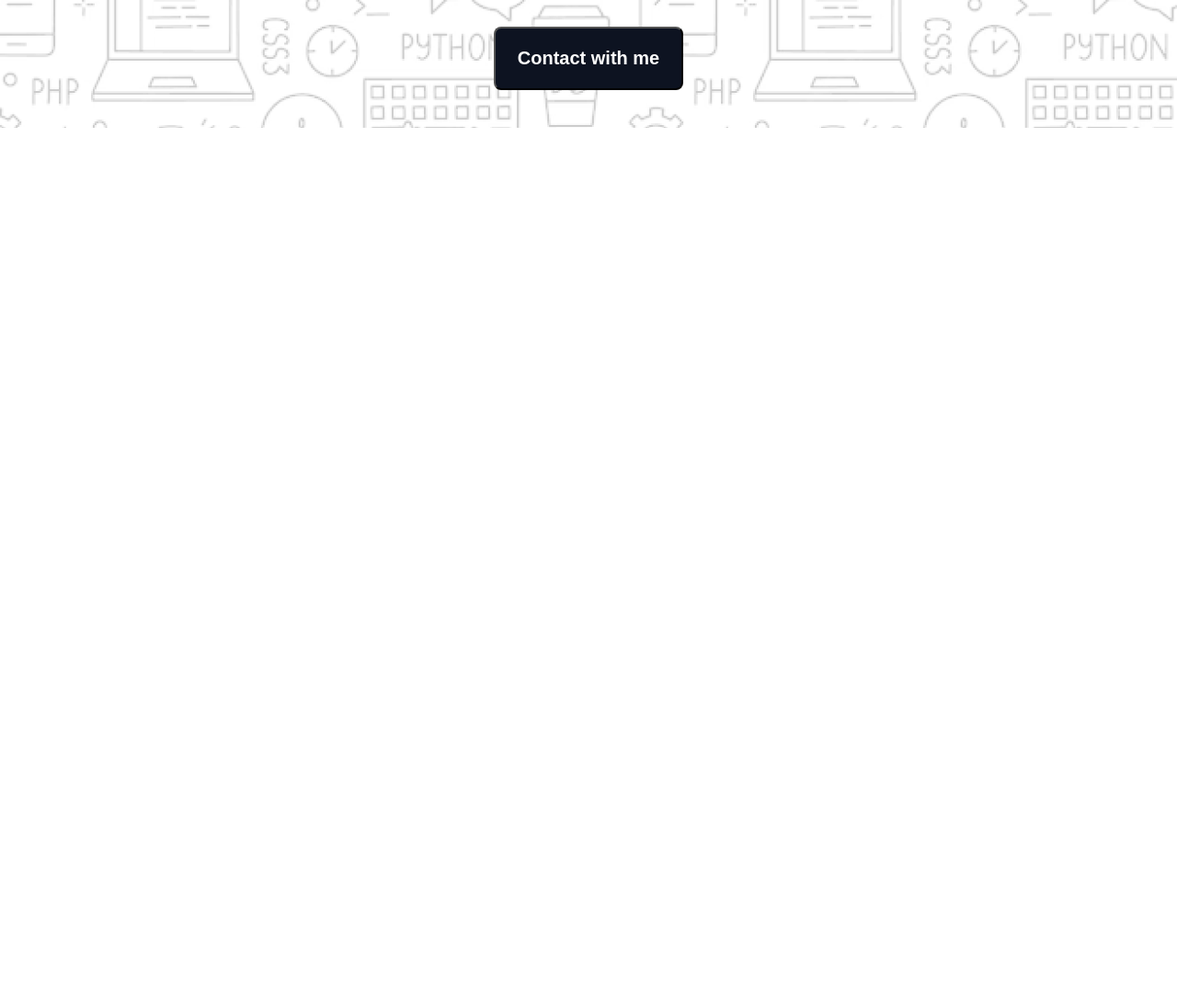
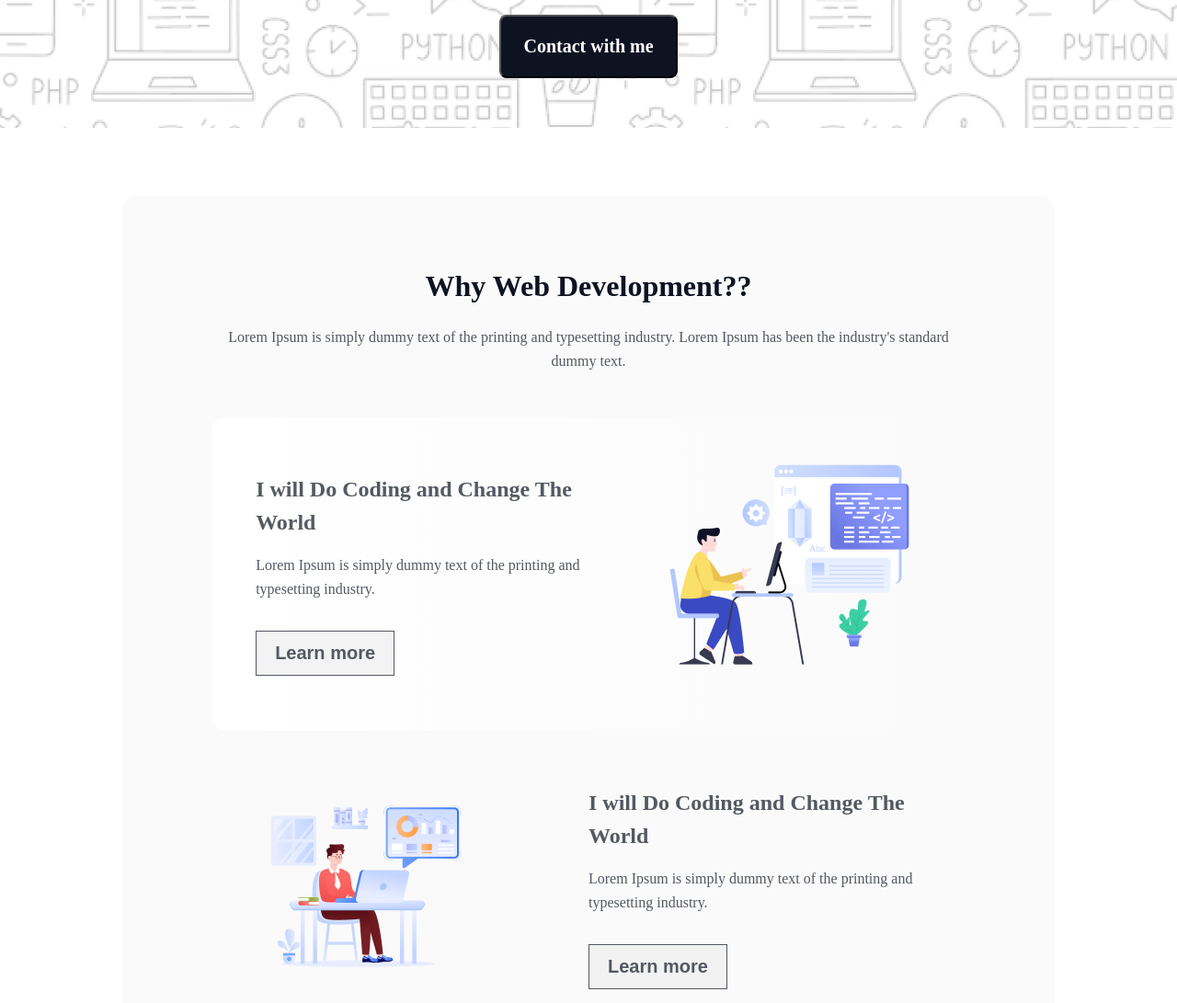
Before and after one commit to DeveloperShariful/batch-10-1st-assignment-, a plain HTML site: page index.html in a window 1280 px wide. Shown: the part 513-1604 px from the top of the page at 92% size. Before the commit the page ends 800 px from the top, so only its background shows below. Drawn offline with Linux system fonts and the light colour scheme; a web font is replaced by a local one.

Commit message:
reason-of-development section compleat

```diff
--- a/index.html
+++ b/index.html
@@ -16,9 +16,10 @@
                 <img src="./assets/Group.png" alt="">
             </div>
             <h1>"In the near future, I hope to become a Developer."</h1>
-            <p>Lorem Ipsum is simply dummy text of the printing and typesetting industry. Lorem Ipsum has been the industry's standard dummy text.</p>
+            <p>Lorem Ipsum is simply dummy text of the printing and typesetting industry. Lorem Ipsum has been the
+                industry's standard dummy text.</p>
             <div class="header-content-button">
-                <a href="#"><button >Contact with me</button></a>
+                <a href="#"><button>Contact with me</button></a>
             </div>
         </div>
     </header>
@@ -26,7 +27,47 @@
 
     <!-- Main start -->
     <main>
+        <section id="reason-of-development">
+            <div class="reason-heading">
+                <h1>Why Web Development??</h1>
+                <p>Lorem Ipsum is simply dummy text of the printing and typesetting industry. Lorem Ipsum has been the
+                    industry's standard dummy text.</p>
+            </div>
+            <div class="reason-items">
+                <div class="item-1">
+                    <div class="item-1-content">
+                        <h2>I will Do Coding and Change The World</h2>
+                        <p>Lorem Ipsum is simply dummy text of the printing and typesetting industry.</p>
+                        <a href="#"><button class="btn-primary">Learn more</button></a>
+                    </div>
+                    <div class="item-1-image">
+                        <img src="assets/Layer_1.png" alt="">
+                    </div>
+                </div>
+                <div class="item-2">
+                    <div class="item-2-image">
+                        <img src="assets/Group 3.png" alt="">
+                    </div>
+                    <div class="item-2-content">
+                        <h2>I will Do Coding and Change The World</h2>
+                        <p>Lorem Ipsum is simply dummy text of the printing and typesetting industry.</p>
+                        <a href="#"><button class="btn-primary">Learn more</button></a>
+                    </div>
 
+                </div>
+                <div class="item-1">
+                    <div class="item-1-content">
+                        <h2>I will Do Coding and Change The World</h2>
+                        <p>Lorem Ipsum is simply dummy text of the printing and typesetting industry.</p>
+                        <a href="#"><button class="btn-primary">Learn more</button></a>
+                    </div>
+                    <div class="item-1-image">
+                        <img src="assets/Group 4.png" alt="">
+                    </div>
+                </div>
+            </div>
+
+        </section>
     </main>
     <!-- Main end -->
 
--- a/style/style.css
+++ b/style/style.css
@@ -11,6 +11,19 @@ body {
     font-family: "Azeret Mono", monospace;
     max-width: 1440px;
     margin: 0 auto;
+}
+
+.btn-primary {
+    color: rgb(13, 19, 33);
+    font-size: 20px;
+    font-weight: 600;
+    line-height: 23px;
+    letter-spacing: 0%;
+    text-align: center;
+    border: 1px solid rgb(13, 19, 33);
+    opacity: 0.7;
+    padding: 12px 20px;
+
 }
 
 /* Global CSS end */
@@ -46,6 +59,7 @@ body {
     text-align: center;
     margin-top: 32px;
     margin-bottom: 24px;
+    font-family: Azeret Mono;
 }
 
 .header-content p {
@@ -56,6 +70,7 @@ body {
     letter-spacing: 0%;
     text-align: center;
     margin-bottom: 32px;
+    font-family: Azeret Mono;
 }
 
 .header-content-button a button {
@@ -70,10 +85,102 @@ body {
     padding: 21px 24px;
     margin-bottom: 20px;
     cursor: pointer;
+    font-family: Azeret Mono;
 }
 
 /* Header CSS end */
 
 /* Main CSS start */
 
+/* reason-of-development CSS start */
+#reason-of-development {
+    width: 79.2%;
+    margin: 0 auto;
+    padding: 80px 97px;
+    border-radius: 16px;
+    background: rgba(13, 19, 33, 0.02);
+    margin-bottom: 88px;
+}
+
+.reason-heading h1 {
+    color: rgb(13, 19, 33);
+    font-size: 32px;
+    font-weight: 800;
+    line-height: 37px;
+    letter-spacing: 0%;
+    text-align: center;
+    margin-bottom: 24px;
+    font-family: Azeret Mono;
+}
+
+.reason-heading p {
+    font-family: Azeret Mono;
+    color: rgb(13, 19, 33);
+    font-size: 16px;
+    font-weight: 400;
+    line-height: 26px;
+    letter-spacing: 0%;
+    text-align: center;
+    margin-bottom: 48px;
+    opacity: 0.7;
+}
+
+.item-1 {
+    padding: 48px;
+    border-radius: 16px;
+    background: linear-gradient(90.00deg, rgb(255, 255, 255), rgba(255, 255, 255, 0) 100%);
+    display: flex;
+    align-items: center;
+}
+
+.item-1 .item-1-content {
+    width: 50%;
+}
+
+.item-1 .item-1-image {
+    width: 50%;
+    text-align: end;
+}
+
+.item-1-content h2,
+.item-2-content h2 {
+    font-family: Azeret Mono;
+    color: rgba(13, 19, 33, 0.7);
+    font-size: 24px;
+    font-weight: 700;
+    line-height: 36px;
+    letter-spacing: 0%;
+    text-align: left;
+}
+
+.item-1-content p,
+.item-2-content p {
+    font-family: Azeret Mono;
+    color: rgb(13, 19, 33);
+    font-size: 16px;
+    font-weight: 400;
+    line-height: 26px;
+    letter-spacing: 0%;
+    text-align: left;
+    opacity: 0.7;
+    margin: 16px 0 32px 0;
+}
+
+.item-2 {
+    display: flex;
+    justify-content: space-between;
+    align-items: center;
+    padding: 48px;
+}
+
+.item-2 .item-2-content {
+    width: 50%;
+}
+
+.item-2 .item-2-image {
+    width: 50%;
+}
+/* reason-of-development CSS end */
+
+
 /* Main CSS end */
```
